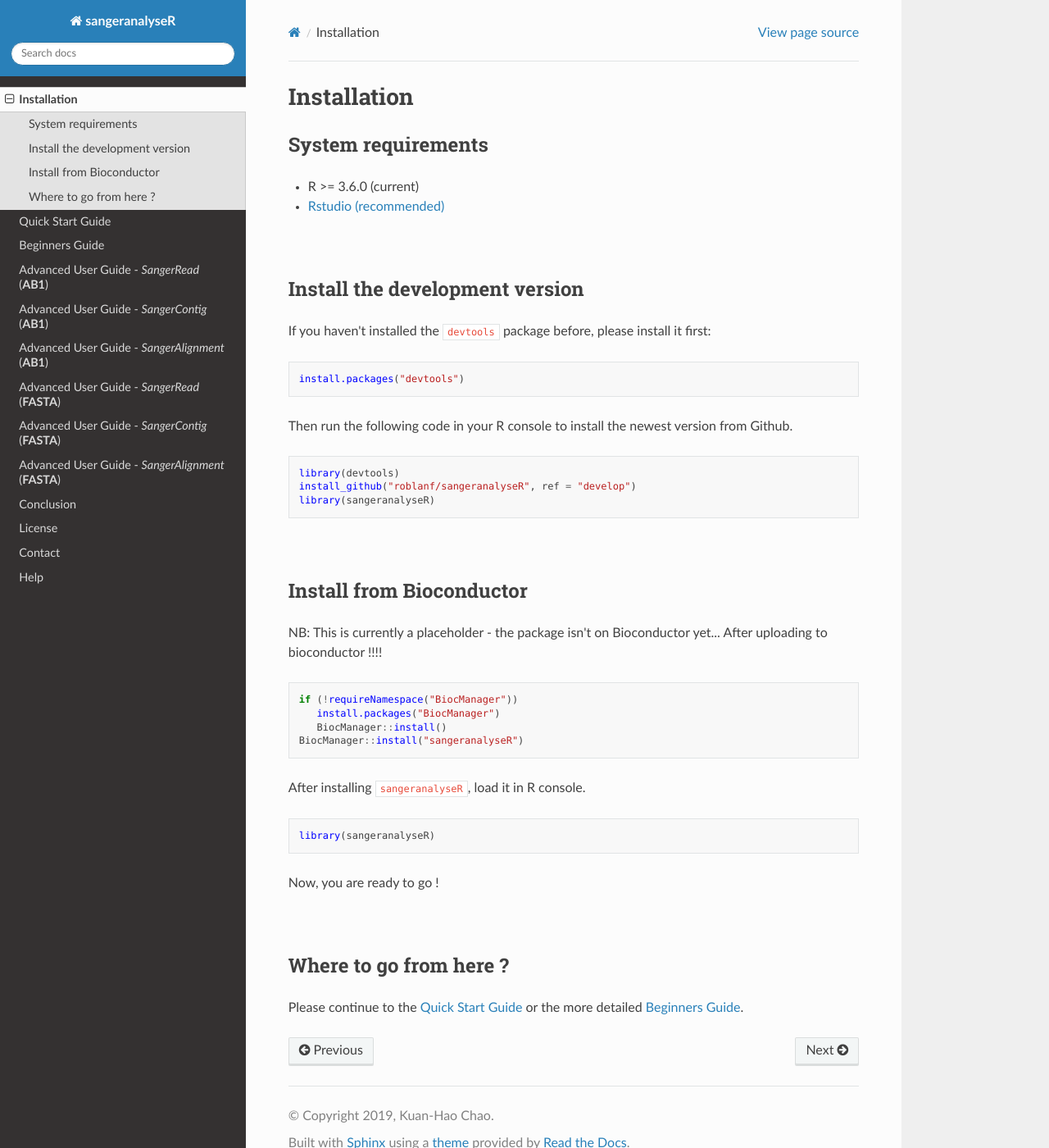
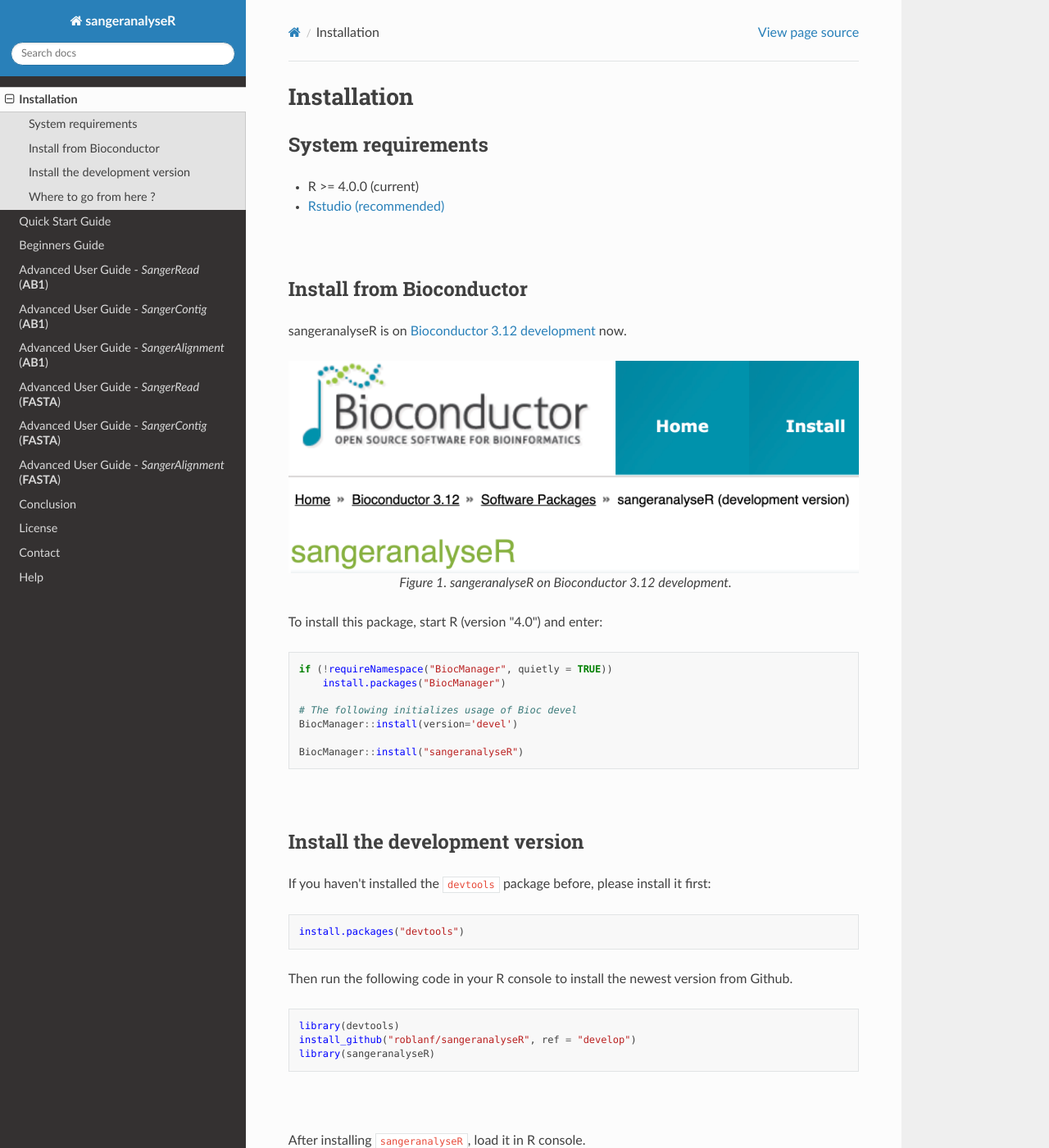
Before and after one commit to roblanf/sangeranalyseR, a Sphinx documentation site: the page built from docs/source/content/installation.rst, in a window 1280 px wide and 1400 px high. Shown: the whole window at 82% size. Built offline with Sphinx 7.4.7 and the Read the Docs theme 2.0.0, drawn with Linux system fonts in a browser that asks for light colours.

Commit message:
Update documentation (R > 4.0.0; Installation from Bioconductor)

```diff
--- a/docs/source/content/installation.rst
+++ b/docs/source/content/installation.rst
@@ -3,11 +3,35 @@ Installation
 
 System requirements
 -------------------
-* R >= 3.6.0 (current)
+* R >= 4.0.0 (current)
 * `Rstudio (recommended) <https://rstudio.com>`_
 
 |
 
+Install from Bioconductor
+-------------------------
+
+sangeranalyseR is on `Bioconductor 3.12 development <https://bioconductor.org/packages/devel/bioc/html/sangeranalyseR.html>`_ now.
+
+.. _sangeranalyseR_bioconductor:
+.. figure::  ../image/bioconductor.png
+   :align:   center
+
+   Figure 1. sangeranalyseR on Bioconductor 3.12 development.
+
+To install this package, start R (version "4.0") and enter:
+
+.. code-block:: R
+
+    if (!requireNamespace("BiocManager", quietly = TRUE))
+        install.packages("BiocManager")
+
+    # The following initializes usage of Bioc devel
+    BiocManager::install(version='devel')
+
+    BiocManager::install("sangeranalyseR")
+
+|
 
 Install the development version
 -------------------------------
@@ -28,20 +52,8 @@ Then run the following code in your R console to install the newest version from
    install_github("roblanf/sangeranalyseR", ref = "develop")
    library(sangeranalyseR)
 
+
 |
-
-Install from Bioconductor
--------------------------
-NB: This is currently a placeholder - the package isn't on Bioconductor yet...
-After uploading to bioconductor !!!!
-
-.. code-block:: R
-
-   if (!requireNamespace("BiocManager"))
-      install.packages("BiocManager")
-      BiocManager::install()
-   BiocManager::install("sangeranalyseR")
-
 
 After installing :code:`sangeranalyseR`, load it in R console.
 
```
Also changed, not shown: docs/source/image/bioconductor.png (added), 8 other files.
